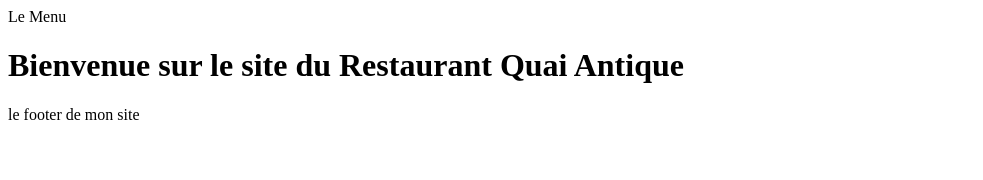
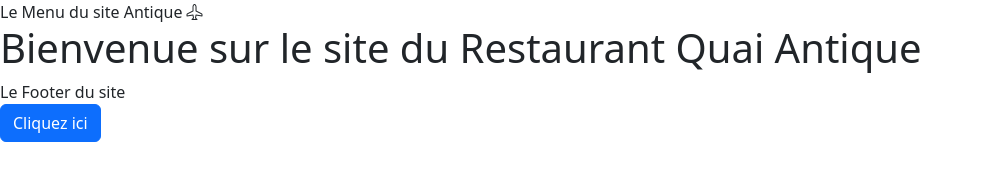
Before and after one commit to Ericphoto35/QuaiAntique, a website with bundled scripts: page index.html in a window 1280 px wide. Shown: the whole page, without its empty margins (0-983 px from the left). Built offline with nearby package versions, Linux system fonts and the light colour scheme; files whose address does not match are found by name.

Commit message:
install Bootstrap

```diff
--- a/index.html
+++ b/index.html
@@ -2,19 +2,23 @@
 <html lang="en">
 <head>
   <meta charset="UTF-8">
-    <meta name="viewport" content="width=device-width, initial-scale=1.0">
+  <meta name="viewport" content=""width=device-width, initial-scale="1.0">
+  <link rel="stylesheet" href="/node_modules/bootstrap/dist/css/bootstrap.min.css">
+  <link rel="stylesheet" href="node_modules/bootstrap-icons/font/bootstrap-icons.css">
     <title>Document</title>
 </head>
 <body>
   <header>
-        Le Menu
+    Le Menu du site Antique <i class="bi bi-airplane"></i>
   </header>
   <main id="main-page">
-        <!-- LE CONTENU sera iinjectée ici-->
+    <!-- Le contenu de la page sera injectée ici -->
   </main>
   <footer>
-        le footer de mon site
+    Le Footer du site
   </footer>
+  <button class="btn btn-primary">Cliquez ici</button>
   <script type="module" src="Router/router.js"></script>
+  <script src="node_modules/bootstrap/dist/js/bootstrap.bundle.min.js"></script>
 </body>
 </html>
```
Also changed, not shown: package.json (added, +7 -0 lines), 2 other files. Lines whose indentation alone changed are shown as unchanged.
